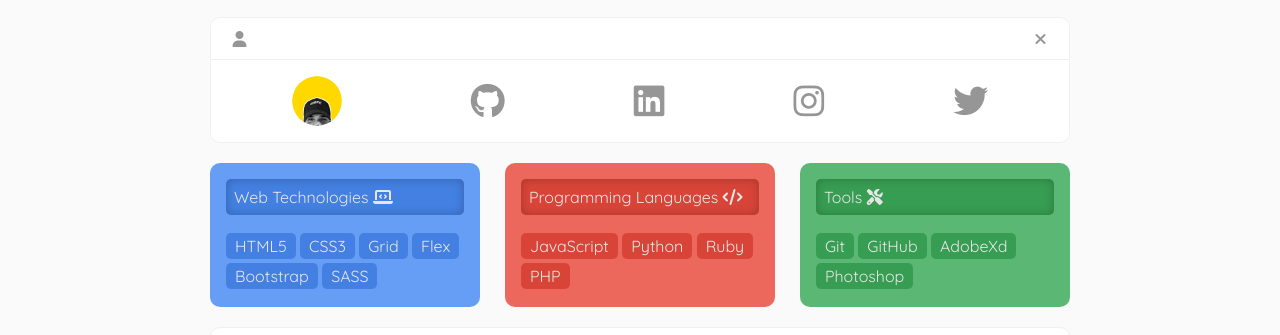
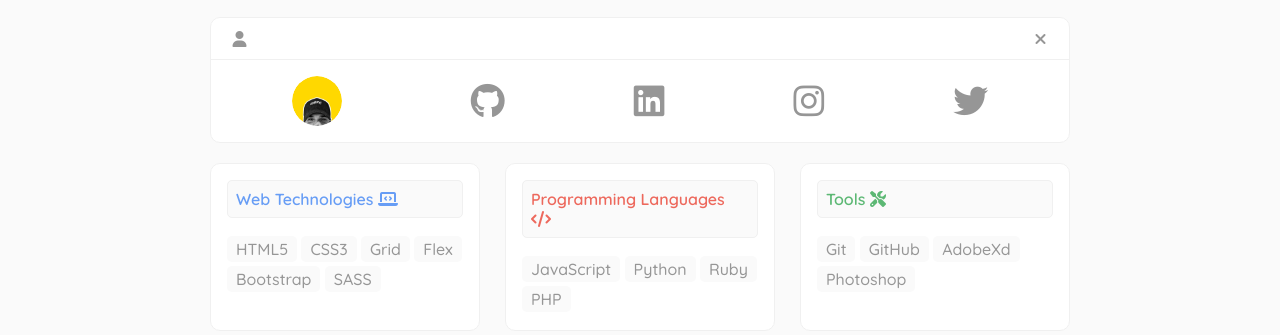
Before and after one commit to miguelzabalaf/Demo-Portfolio, a plain HTML site: page index.html in a window 1280 px wide. Shown: the part 453-788 px from the top of the page. Drawn offline with nearby package versions, Linux system fonts and the light colour scheme.

Commit message:
He estandarizado las tarjetas de skills para que se vean más uniformes

```diff
--- a/assets/css/sectionPortfolio.css
+++ b/assets/css/sectionPortfolio.css
@@ -43,16 +43,20 @@
 
 
 .portfolioItemTitle {
-    background-color: var(--whiteColorTransparent);
-    color: var(--secondaryColor);
+    background-color: var(--secondaryColorTransparent);
+    color: var(--whiteColor);
     font-weight: 700;
     padding: 0.2em 0.5em;
     margin: 0.5em;
     border-radius: 5px;
-    /* box-shadow: var(--shadow); */
     position: absolute;
     z-index: 3;
-    /* bottom: 0; */
+    transition: all 0.3s;
+}
+
+.portfolioItem:hover .portfolioItemTitle {
+    background-color: var(--whiteColorTransparent);
+    color: var(--secondaryColor);
 }
 
 .portfolioItemLinks {
--- a/assets/css/sectionSkills.css
+++ b/assets/css/sectionSkills.css
@@ -15,46 +15,48 @@
 }
 
 .sectionSkillsWeb {
-    background-color: var(--blueColor);
+    border: 1px solid var(--grayColor);
+    background-color: var(--whiteColor);
 }
 
 .sectionSkillsLenguage {
-    background-color: var(--redColor);
+    border: 1px solid var(--grayColor);
+    background-color: var(--whiteColor);
 }
 
 .sectionSkillsDesign {
-    background-color: var(--greenColor);
+    border: 1px solid var(--grayColor);
+    background-color: var(--whiteColor);
 }
 
 .sectionSkillsTitle1 {
-    background-color: var(--blueColor);
-    color: var(--whiteColor);
+    background-color: var(--backgroundColor);
+    border: 1px solid var(--grayColor);
+    color: var(--blueColor);
+    font-weight: 600;
     padding: 0.5em;
     display: block;
     border-radius: 5px;
-    filter: brightness(0.9);
-    box-shadow: inset 0px 0px 10px 1px rgba(0,0,0,0.2);
-
 }
 
 .sectionSkillsTitle2 {
-    background-color: var(--redColor);
-    color: var(--whiteColor);
+    background-color: var(--backgroundColor);
+    border: 1px solid var(--grayColor);
+    color: var(--redColor);
+    font-weight: 600;
     padding: 0.5em;
     display: block;
     border-radius: 5px;
-    filter: brightness(0.9);
-    box-shadow: inset 0px 0px 10px 1px rgba(0,0,0,0.2);
 }
 
 .sectionSkillsTitle3 {
-    background-color: var(--greenColor);
-    color: var(--whiteColor);
+    background-color: var(--backgroundColor);
+    border: 1px solid var(--grayColor);
+    color: var(--greenColor);
+    font-weight: 600;
     padding: 0.5em;
     display: block;
     border-radius: 5px;
-    filter: brightness(0.9);
-    box-shadow: inset 0px 0px 10px 1px rgba(0,0,0,0.2);
 }
 
 
@@ -63,36 +65,36 @@
 
 }
 .sectionSkillsWebItems span {
-    background-color: var(--blueColor);
-    color: var(--whiteColor);
+    background-color: var(--backgroundColor);
+    color: var(--grayColor2);
+    font-weight: 500;
     padding: 3px 9px;
     line-height: 30px;
     border-radius: 5px;
-    filter: brightness(0.9);
 }
 
 .sectionSkillsLenguageItems {
     margin-top: 1em;
 }
 .sectionSkillsLenguageItems span{
-    background-color: var(--redColor);
-    color: var(--whiteColor);
+    background-color: var(--backgroundColor);
+    color: var(--grayColor2);
+    font-weight: 500;
     padding: 3px 9px;
     line-height: 30px;
     border-radius: 5px;
-    filter: brightness(0.9);
 }
 
 .sectionSkillsDesignItems {
     margin-top: 1em;
 }
 .sectionSkillsDesignItems span {
-    background-color: var(--greenColor);
-    color: var(--whiteColor);
+    background-color: var(--backgroundColor);
+    color: var(--grayColor2);
+    font-weight: 500;
     padding: 3px 9px;
     line-height: 30px;
     border-radius: 5px;
-    filter: brightness(0.9);
 }
 
 @media screen and (max-width: 910px) {
```
